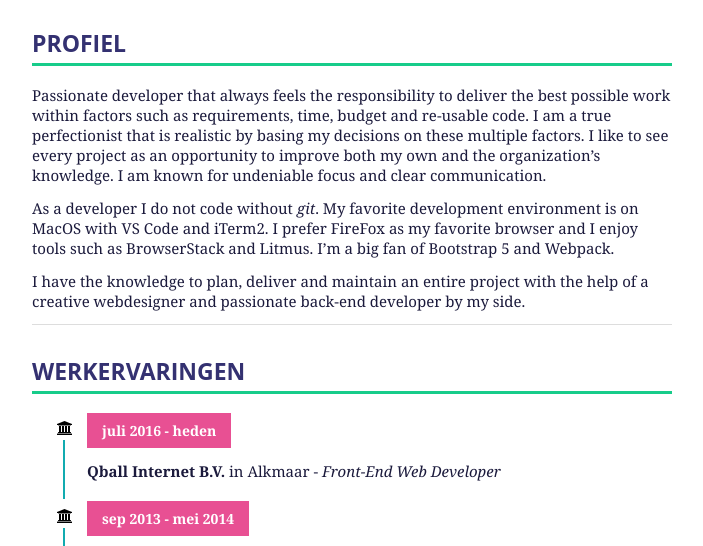
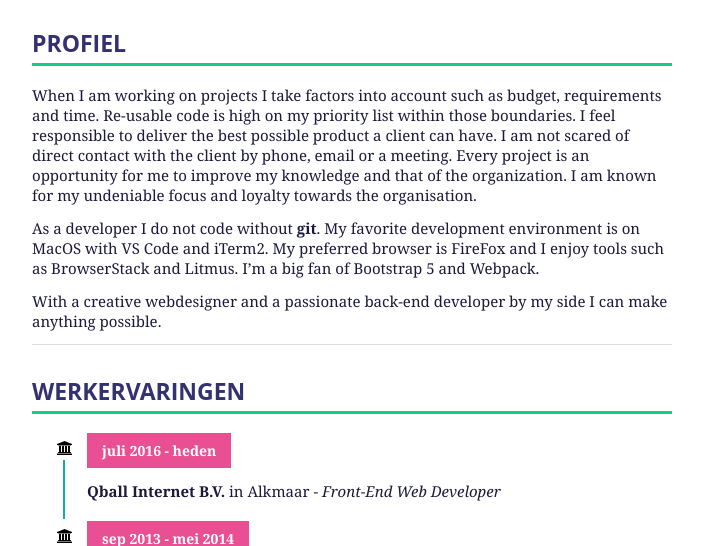
Before and after one commit to Drifterdnl/drifterdnl.github.io, a plain HTML site: page index.html in a window 1280 px wide. Shown: the part 252-798 px from the top of the page, without its empty margins (288-991 px from the left). Drawn offline with Linux system fonts and the light colour scheme.

Commit message:
Change profile text in html

```diff
--- a/index.html
+++ b/index.html
@@ -37,19 +37,20 @@ class="email">danielm9987@gmail.com</a></li>
 </ul>
 <hr />
 <h2 id="profiel">Profiel</h2>
-<p>Passionate developer that always feels the responsibility to deliver
-the best possible work within factors such as requirements, time, budget
-and re-usable code. I am a true perfectionist that is realistic by
-basing my decisions on these multiple factors. I like to see every
-project as an opportunity to improve both my own and the organization’s
-knowledge. I am known for undeniable focus and clear communication.</p>
-<p>As a developer I do not code without <em>git</em>. My favorite
-development environment is on MacOS with VS Code and iTerm2. I prefer
-FireFox as my favorite browser and I enjoy tools such as BrowserStack
-and Litmus. I’m a big fan of Bootstrap 5 and Webpack.</p>
-<p>I have the knowledge to plan, deliver and maintain an entire project
-with the help of a creative webdesigner and passionate back-end
-developer by my side.</p>
+<p>When I am working on projects I take factors into account such as
+budget, requirements and time. Re-usable code is high on my priority
+list within those boundaries. I feel responsible to deliver the best
+possible product a client can have. I am not scared of direct contact
+with the client by phone, email or a meeting. Every project is an
+opportunity for me to improve my knowledge and that of the organization.
+I am known for my undeniable focus and loyalty towards the
+organisation.</p>
+<p>As a developer I do not code without <strong>git</strong>. My
+favorite development environment is on MacOS with VS Code and iTerm2. My
+preferred browser is FireFox and I enjoy tools such as BrowserStack and
+Litmus. I’m a big fan of Bootstrap 5 and Webpack.</p>
+<p>With a creative webdesigner and a passionate back-end developer by my
+side I can make anything possible.</p>
 <hr />
 <h2 id="werkervaringen">Werkervaringen</h2>
 <dl>
```
